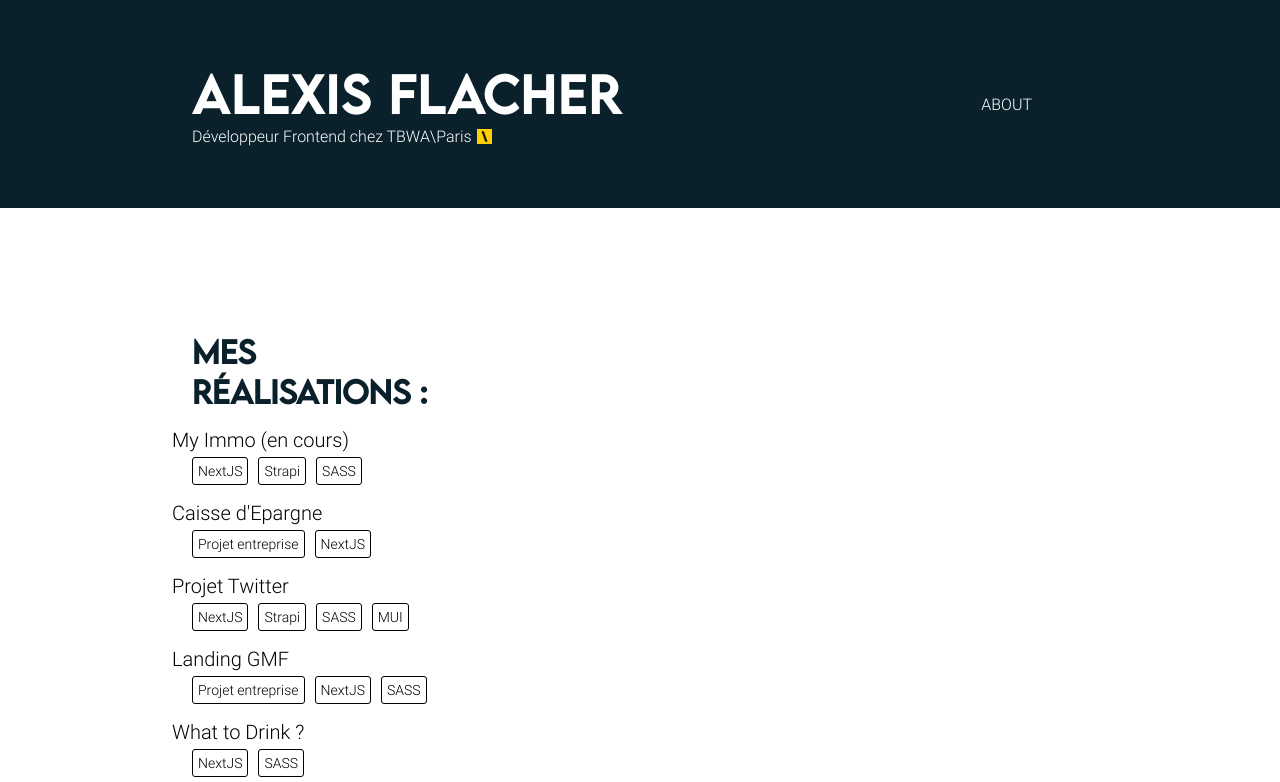
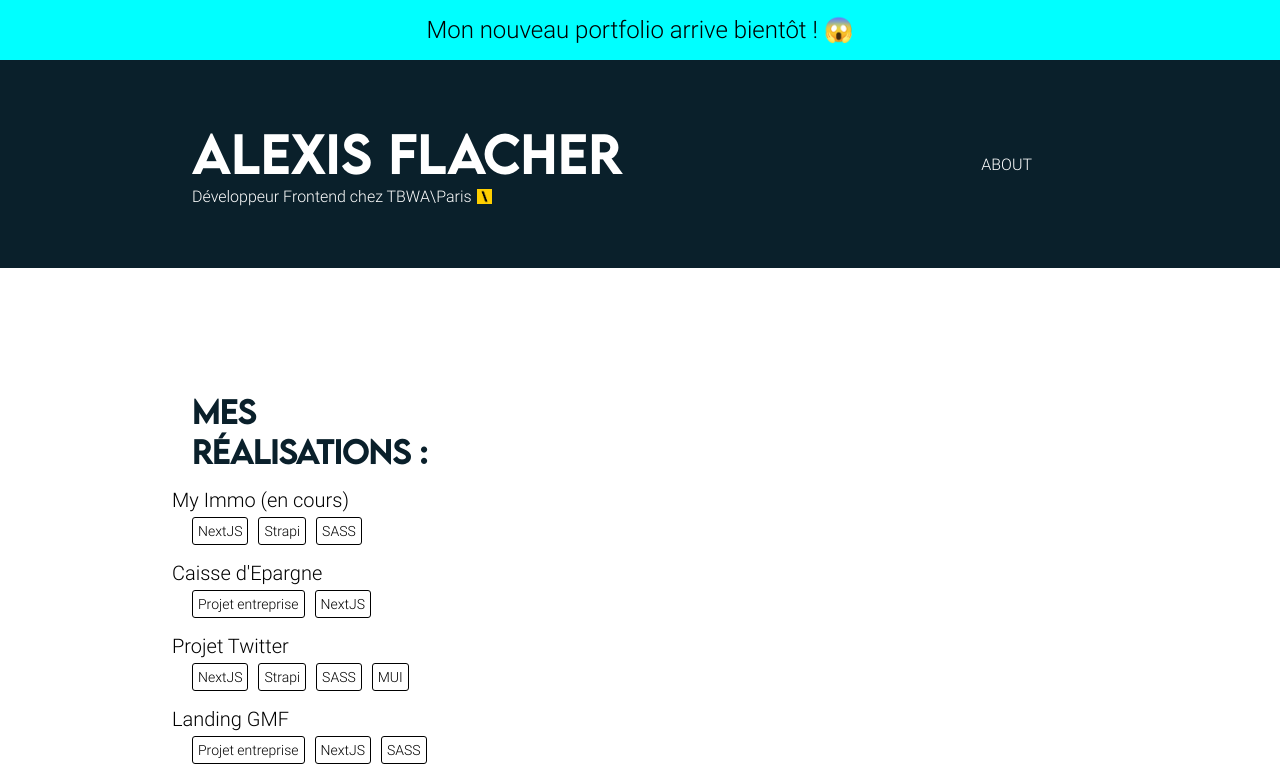
Before and after one commit to AlexisF9/Porfolio, a Next.js app: page / in a window 1280 px wide. Shown: the top 782 px of the page. Built offline with nearby package versions, Linux system fonts and the light colour scheme.

Commit message:
add announcement

```diff
--- a/src/pages/index.js
+++ b/src/pages/index.js
@@ -41,6 +41,7 @@ export default function Home({ realisations }) {
 
   return (
     <div className={css.contentAccueil}>
+      <p className={css.annonce}>Mon nouveau portfolio arrive bientôt ! 😱</p>
       <div ref={fond}>
         <span>Alexis Flacher</span>
       </div>
--- a/src/pages/index.module.scss
+++ b/src/pages/index.module.scss
@@ -8,6 +8,18 @@
   @include mobile {
     height: 100vh;
     position: relative;
+  }
+
+  .annonce {
+    margin: 0;
+    padding: 1rem;
+    text-align: center;
+    font-size: 24px;
+    background-color: aqua;
+
+    @include mobile {
+      font-size: 14px;
+    }
   }
 
   .content {
```
